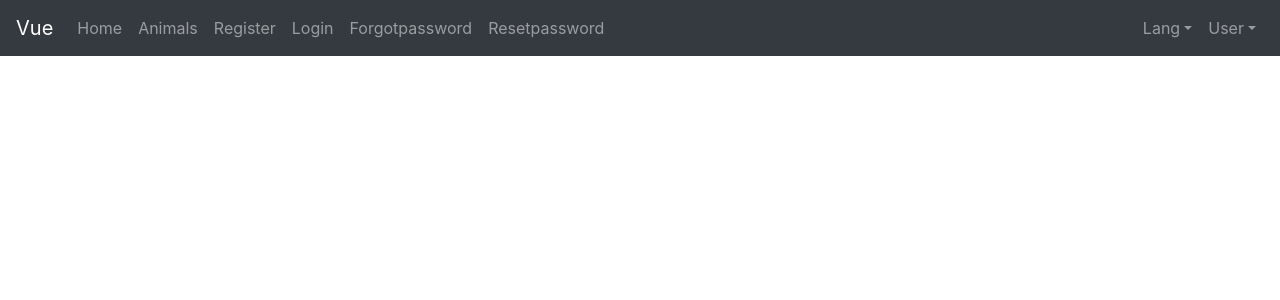
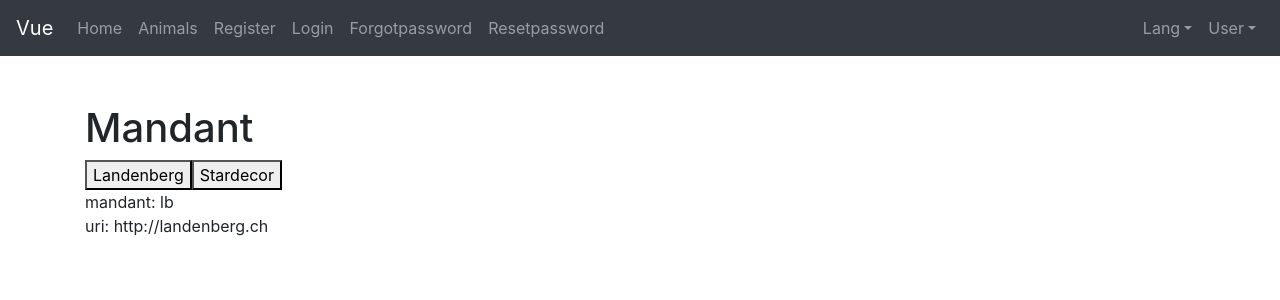
Before and after one commit to dhehli/vue-basic-project, a Vue app: page /mandant in a window 1280 px wide. Shown: the top 300 px of the page. Built offline with nearby package versions, Linux system fonts and the light colour scheme.

Commit message:
add mandant switch

```diff
--- a/src/router/index.js
+++ b/src/router/index.js
@@ -19,6 +19,7 @@ import ResetPassword from '@/components/user/ResetPasswordForm'
 import Dashboard from '@/components/dashboard/Home'
 import Profile from '@/components/user/Profile'
 
+import Mandant from '@/views/Mandant'
 
 Vue.use(Router)
 
@@ -94,5 +95,10 @@ export default new Router({
         },
       ]
     },
+    {
+      path: '/mandant',
+      name: 'Mandant',
+      component: Mandant
+    },
   ]
 })
--- a/src/store/index.js
+++ b/src/store/index.js
@@ -3,6 +3,7 @@ import Vuex from 'vuex'
 
 import animals from './animals/animals.module'
 import user from './user/user.module'
+import mandant from './mandant/mandant.module'
 
 import createPersistedState from 'vuex-persistedstate';
 
@@ -12,9 +13,13 @@ Vue.use(Vuex);
 export const store = new Vuex.Store({
   modules: {
     animals,
-    user
+    user,
+    mandant
   },
   plugins: [createPersistedState({
-    paths: ['user.auth.token'] // Path to state which should be persisted
+    paths: [
+      'user.auth.token',
+      'mandant.mandant'
+    ] // Path to state which should be persisted
   })]
 })
--- /dev/null
+++ b/src/store/mandant/mandant.module.js
@@ -0,0 +1,42 @@
+import {
+  SET_MANDANT
+} from './mutations.type.js'
+
+import {
+} from './actions.type.js'
+
+const initialState = {
+  mandant: {
+    abbreviation: "lb",
+    graphqlURI: "http://landenberg.ch"
+  }
+}
+
+export const state = { ...initialState }
+
+const getters = {
+  getMandant(state){
+    return state.mandant.abbreviation;
+  },
+  getGraphqlURI(state){
+    return state.mandant.graphqlURI;
+  }
+}
+
+export const mutations = {
+  [SET_MANDANT] (state, mandant) {
+    state.mandant.abbreviation = mandant;
+    state.mandant.graphqlURI = mandant === "lb" ? 'http://landenberg.ch':'http://stardecor.ch'
+  }
+}
+
+export const actions = {
+
+}
+
+export default {
+  state,
+  actions,
+  mutations,
+  getters
+};
--- /dev/null
+++ b/src/store/mandant/mutations.type.js
@@ -0,0 +1 @@
+export const SET_MANDANT = 'SET_MANDANT'
--- /dev/null
+++ b/src/views/Mandant.vue
@@ -0,0 +1,28 @@
+<template>
+  <div class="home">
+    <h1>Mandant</h1>
+    <button @click="mandantHandler('lb')">Landenberg</button>
+    <button @click="mandantHandler('st')">Stardecor</button>
+    <br>
+    mandant: {{ getMandant }}<br>
+    uri: {{ getGraphqlURI }}
+  </div>
+</template>
+
+<script>
+import { mapGetters } from "vuex";
+import { SET_MANDANT } from '@/store/mandant/mutations.type'
+
+
+export default {
+  name: 'mandant',
+  computed: {
+    ...mapGetters(['getMandant', 'getGraphqlURI'])
+  },
+  methods: {
+    mandantHandler(mandant){
+      this.$store.commit(SET_MANDANT, mandant)
+    }
+  }
+}
+</script>
```
Also changed, not shown: src/store/mandant/actions.type.js (added).
